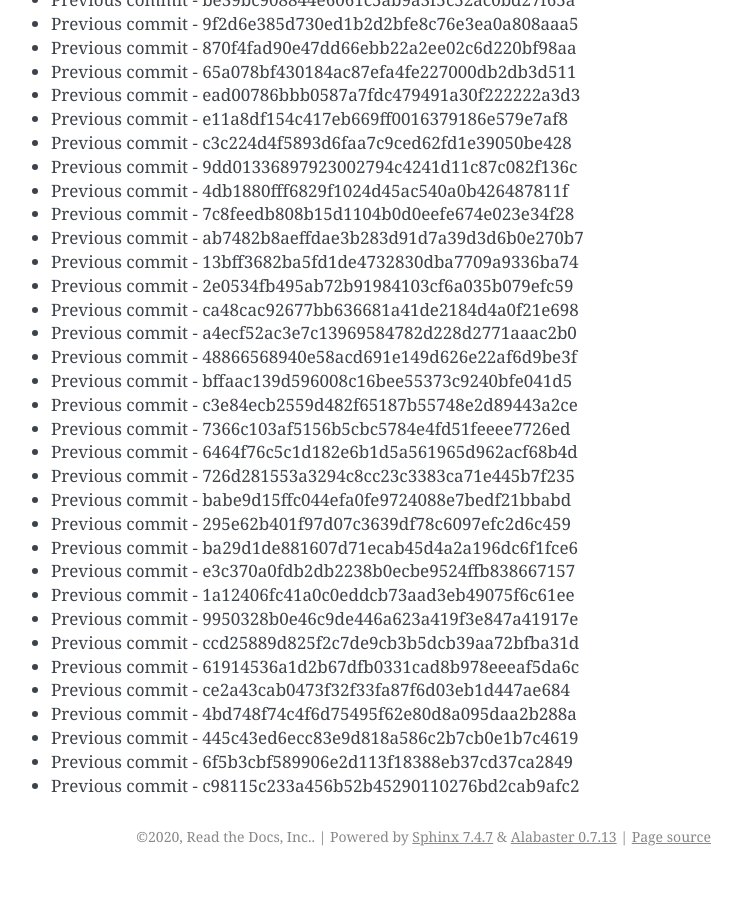
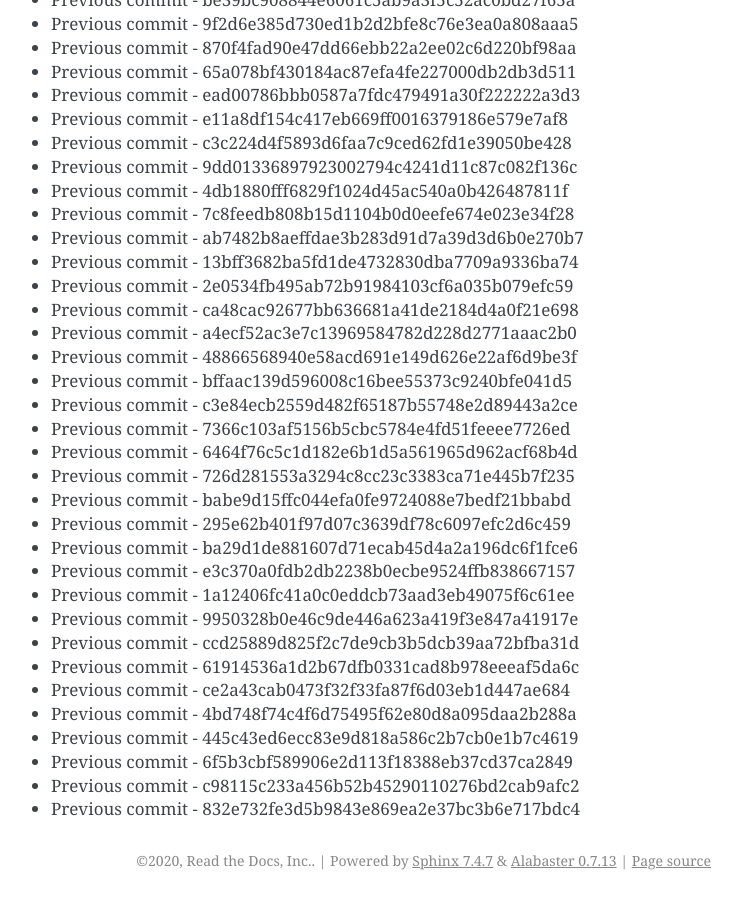
Before and after one commit to readthedocs/rtd-git-stresstest, a Sphinx documentation site: the page built from docs/updates.rst, in a window 1280 px wide and 900 px high, scrolled down 3035 px. Shown: the whole window, without its empty margins (399-1141 px from the left). Built offline with Sphinx 7.4.7, drawn with Linux system fonts in a browser that asks for light colours; before the commit the page ends 3911 px from its top, so only the background shows below that.

Commit message:
Generating commit from previous: 832e732fe3d5b9843e869ea2e37bc3b6e717bdc4

```diff
--- a/docs/updates.rst
+++ b/docs/updates.rst
@@ -159,3 +159,4 @@ It can be tested for any performance characteristics.
 * Previous commit - 445c43ed6ecc83e9d818a586c2b7cb0e1b7c4619
 * Previous commit - 6f5b3cbf589906e2d113f18388eb37cd37ca2849
 * Previous commit - c98115c233a456b52b45290110276bd2cab9afc2
+* Previous commit - 832e732fe3d5b9843e869ea2e37bc3b6e717bdc4
```
